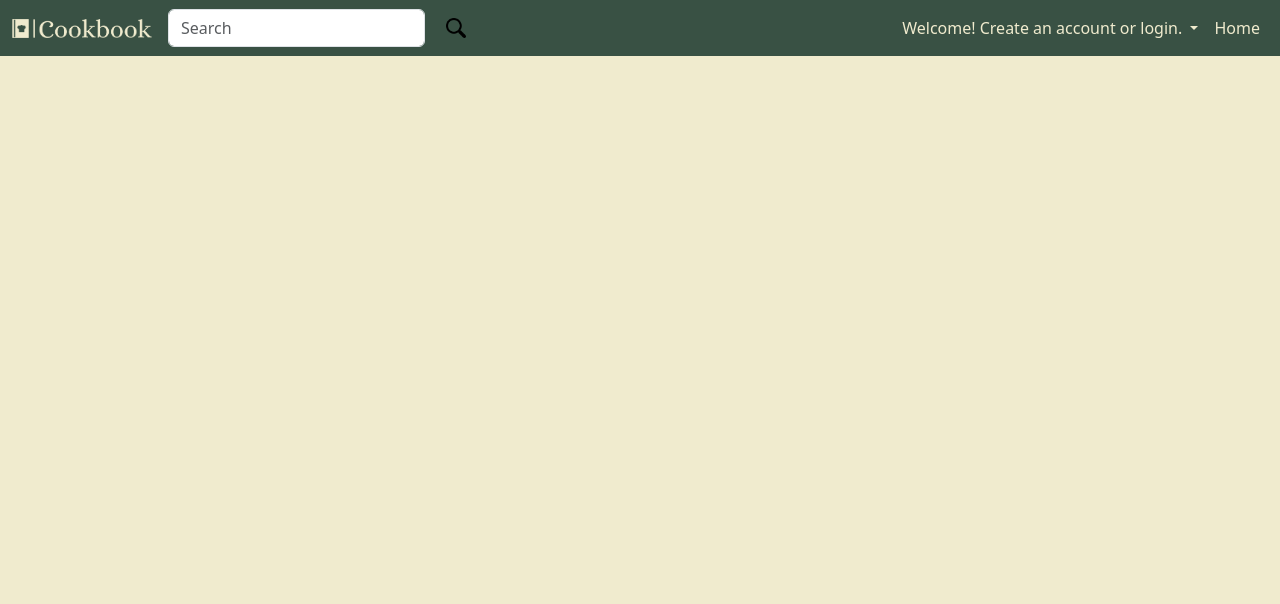
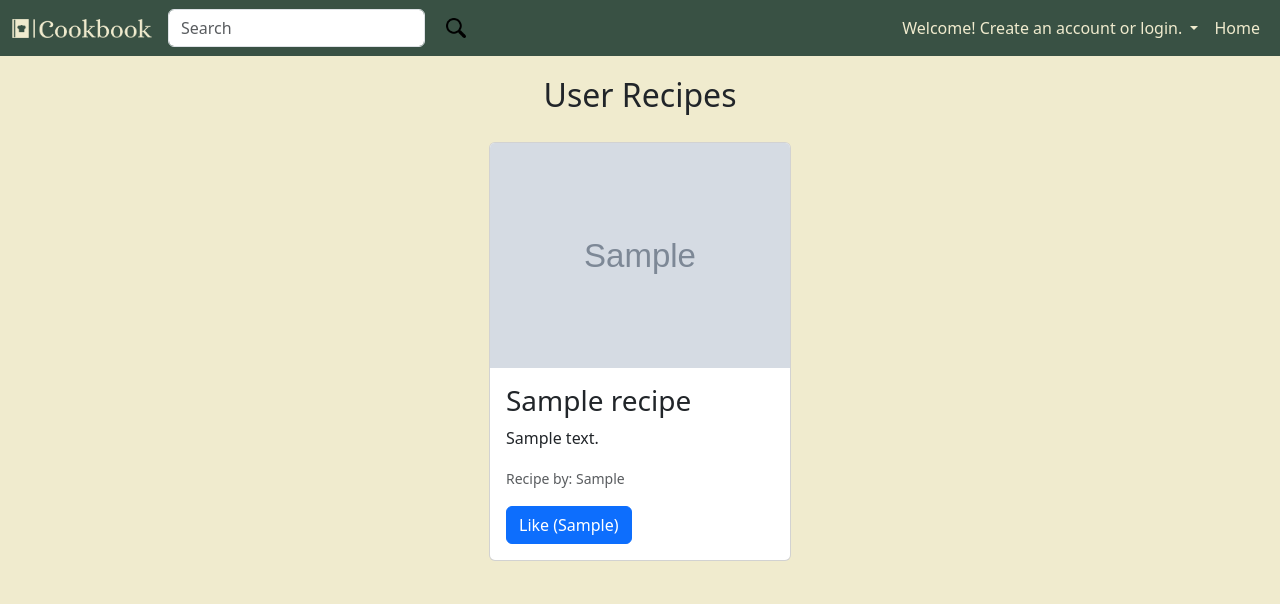
Before and after one commit to gkarountzos/cookbook-project, a PHP site: page /homepage.php in a window 1280 px wide. Shown: the top 604 px of the page. Run offline with PHP 8.4, Linux system fonts and the light colour scheme; tables that the repository leaves empty or names only in its code hold one stand-in row (values such as "Sample post"); grey boxes marked "Sample" are stand-in pictures.

Commit message:
added recipe display and like functionality

```diff
--- a/css/style.css
+++ b/css/style.css
@@ -2,6 +2,9 @@
   --maincolor: #395144;
   --secondary: #f0ebce;
   font-size: 16px;
+  font-family: "Montserrat", sans-serif;
+  font-weight: 500;
+  font-style: normal;
 }
 
 body {
@@ -78,3 +81,32 @@ textarea {
   justify-content: center;
   align-items: center;
 }
+
+.container .cards {
+  display: flex;
+  flex-direction: column;
+  align-items: center; /* Center children horizontally */
+  justify-content: center; /* Center children vertically */
+}
+
+.card {
+  width: 100%;
+  max-width: 500px; /* Limit the maximum width of the card */
+  margin-bottom: 20px; /* Space between cards */
+}
+
+.title-for-recipes {
+  display: flex;
+  justify-content: center;
+  align-items: center;
+  padding: 20px; /* Space below the title */
+}
+
+.fixed-size {
+  width: 100%; /* Ensure the image fits the card width */
+  max-width: 300px; /* Fixed maximum width */
+  max-height: 300px; /* Fixed maximum height */
+  object-fit: cover; /* Maintain aspect ratio and cover the box */
+  display: block;
+  margin: 0 auto; /* Center the image within the card */
+}
--- a/homepage.php
+++ b/homepage.php
@@ -12,7 +12,9 @@ session_start();
     <title>Cookbook - Your Social Cooking Site.</title>
     <link href="https://cdn.jsdelivr.net/npm/bootstrap@5.3.3/dist/css/bootstrap.min.css" rel="stylesheet" integrity="sha384-QWTKZyjpPEjISv5WaRU9OFeRpok6YctnYmDr5pNlyT2bRjXh0JMhjY6hW+ALEwIH" crossorigin="anonymous">
     <link rel="stylesheet" href="css\style.css">
-
+    <link rel="preconnect" href="https://fonts.googleapis.com">
+    <link rel="preconnect" href="https://fonts.gstatic.com" crossorigin>
+    <link href="https://fonts.googleapis.com/css2?family=Open+Sans:ital,wght@0,300..800;1,300..800&display=swap" rel="stylesheet">
     <script src="script\script.js" defer></script>
 </head>
 
@@ -22,6 +24,48 @@ session_start();
     <?php
     include 'user_header.php';
     ?>
+
+    <section id="recipe_posts">
+        <div class="container">
+            <?php
+            include 'connect.php';
+
+            $query = "SELECT r.*, u.fname, u.avatar FROM recipes r INNER JOIN users u ON r.user_id = u.id ORDER BY r.id DESC";
+            $result = mysqli_query($conn, $query);
+
+            if ($result && mysqli_num_rows($result) > 0) {
+                echo "<h2 class='title-for-recipes'>User Recipes</h2>";
+                echo "<div class='container cards'>";  // Added a container
+                echo "<div class='row'>";  // Added a row
+                while ($row = mysqli_fetch_assoc($result)) {
+                    echo "<div class='col-12 mb-4'>";  // Full width column
+                    echo "<div class='card'>";
+                    echo "<img class='card-img-top fixed-size' src='uploadedImages/" . $row['rimage'] . "' alt='" . $row['rname'] . "'>";
+                    echo "<div class='card-body'>";
+                    echo "<h3 class='card_title'>" . $row['rname'] . "</h3>";
+                    echo "<p class='card_text'>" . $row['rdescription'] . "</p>";
+                    echo "<p class='card_text'><small class='text-muted'>Recipe by: " . $row['fname'] . "</small></p>";
+                    echo "<div class='like-section'>";
+                    echo "<button class='btn btn-primary like-button' data-recipe-id='" . $row['id'] . "'>";
+                    echo "Like (<span class='like-count'>" . $row['rlikes'] . "</span>)";
+                    echo "</button>";
+                    echo "</div>";
+
+                    echo "</div>";
+                    echo "</div>";
+                    echo "</div>";
+                }
+                echo "</div>";  // Close row
+                echo "</div>";  // Close container
+            } else {
+                echo "<p class='error-msg'> No recipes uploaded.</p>";
+            }
+            ?>
+
+
+        </div>
+
+    </section>
 
 
 
--- a/recipeupload.php
+++ b/recipeupload.php
@@ -3,14 +3,15 @@ session_start();
 include 'connect.php';
 
 if (isset($_POST['share'])) {
+    $user_id = $_SESSION['id'];
     $r_name = $_POST['rname'];
     $r_description = $_POST['rdescription'];
     $file_name = $_FILES['image']['name'];
     $tempname = $_FILES['image']['tmp_name'];
     $folder = 'uploadedImages/' . $file_name;
 
-    $query = mysqli_query($conn, "INSERT INTO recipes (rname, rdescription, rimage)
-                                       VALUES ('$r_name', '$r_description', '$file_name')");
+    $query = mysqli_query($conn, "INSERT INTO recipes (rname, rdescription, rimage, user_id)
+                                       VALUES ('$r_name', '$r_description', '$file_name', '$user_id')");
 
     if (move_uploaded_file($tempname, $folder)) {
         echo "<script> alert ('Your recipe has been shared!')</script>";
--- a/script/script.js
+++ b/script/script.js
@@ -28,3 +28,33 @@ document.addEventListener("DOMContentLoaded", () => {
     }
   });
 });
+
+const likeButtons = document.querySelectorAll(".like-button");
+
+likeButtons.forEach((button) => {
+  button.addEventListener("click", function () {
+    const recipeId = this.getAttribute("data-recipe-id");
+    const likeCountSpan = this.querySelector(".like-count");
+
+    fetch("like.php", {
+      method: "POST",
+      headers: {
+        "Content-Type": "application/json",
+      },
+      body: JSON.stringify({ id: recipeId }),
+    })
+      .then((response) => response.json())
+      .then((data) => {
+        if (data.success) {
+          if (data.liked) {
+            this.textContent = `Dislike (${data.newLikeCount})`;
+          } else {
+            this.textContent = `Like (${data.newLikeCount})`;
+          }
+          likeCountSpan.textContent = data.newLikeCount;
+        } else {
+          alert(data.message);
+        }
+      });
+  });
+});
```
Also changed, not shown: like.php (added, +59 -0 lines), uploadedImages/MOSHED-2022-10-1-15-28-3.jpg (added), uploadedImages/rdr2.jpg (added).
